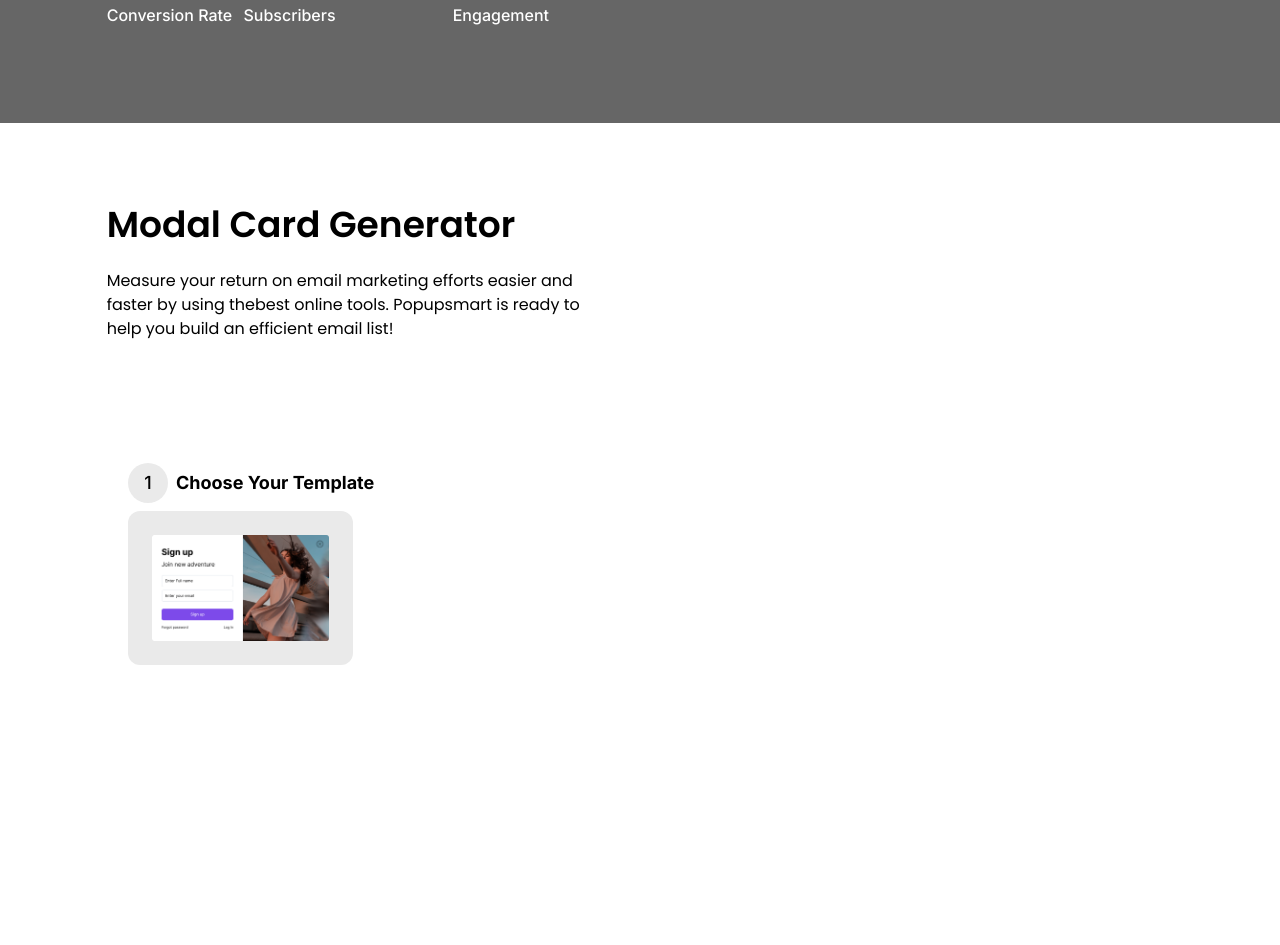
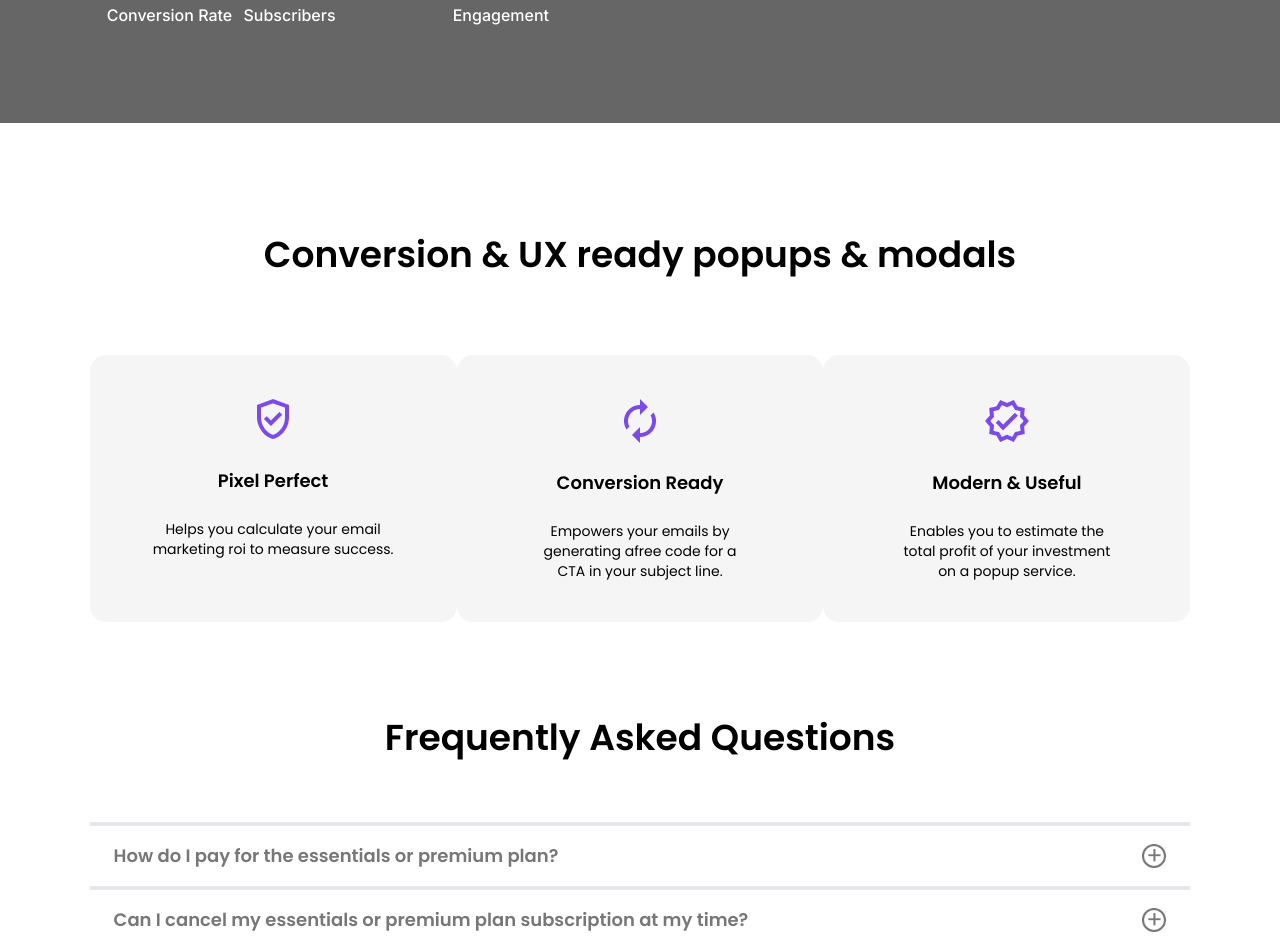
Before and after one commit to AEmre23/popup-generator, a Next.js app: page / in a window 1280 px wide. Shown: the part 1227-2172 px from the top of the page. Built offline with nearby package versions, Linux system fonts and the light colour scheme; a small style sheet from the web is missing.

Commit message:
added little details.

```diff
--- a/components/ChooseTemplate.js
+++ b/components/ChooseTemplate.js
@@ -5,7 +5,7 @@ import { SelectedContext } from './Contexts/SelectedContext'
 import Header from './utilities/header'
 
 const ChooseTemplate = () => {
-  const { modalArray, setChosenModal } = useContext(ModalsContext)
+  const { modalArray, setChosenModal,openEditor,setOpenEditor } = useContext(ModalsContext)
   const { setPopupImage } = useContext(SelectedContext)
 
   const editTemplate = (selectedTemplate) => {
@@ -14,7 +14,9 @@ const ChooseTemplate = () => {
     setPopupImage(selectedTemplate[2])
   }
   return (
-    <div id='templates' className="h-screen w-full my-6 bg-white rounded-3xl">
+    <>
+    {openEditor &&
+    <div className="max-h-screen w-full my-6 bg-white rounded-3xl">
       <div className='px-32 py-4'>
         <Header number='1' text='Choose Your Template' />
         <div className="flex flex-wrap justify-between items-center gap-[4%] gap-y-5">
@@ -35,7 +37,9 @@ const ChooseTemplate = () => {
         </div>
 
       </div>
-    </div>
+      </div>
+      }
+    </>
   )
 }
 
--- a/components/Contexts/ModalContexts.js
+++ b/components/Contexts/ModalContexts.js
@@ -7,13 +7,14 @@ export const ModalsContext = createContext();
 
 const ModalProvider = (props) => {
 
+  const [openEditor,setOpenEditor] = useState(false)
   const [chosenModal,setChosenModal] = useState([])
   const [modalArray, setModalArray] = useState([
     // boolen is for model have a logo section or not
     [Modal1, modal1,Modal1Img,false],
   ])
   return (
-    <ModalsContext.Provider value={{modalArray,setModalArray,chosenModal,setChosenModal}}>
+    <ModalsContext.Provider value={{modalArray,setModalArray,chosenModal,setChosenModal,openEditor,setOpenEditor}}>
       {props.children}
     </ModalsContext.Provider>
   )
--- a/components/Header.js
+++ b/components/Header.js
@@ -1,9 +1,11 @@
-import React from 'react'
+import React,{useContext} from 'react'
 import Image from 'next/image'
 import headerImg from './assets/header.png'
 import { AiOutlineDown } from 'react-icons/ai'
+import { ModalsContext } from './Contexts/ModalContexts'
 
 const Header = () => {
+  const {setOpenEditor} = useContext(ModalsContext)
   return (
     <div className='w-full flex items-center justify-center'>
       <div className="w-10/12 h-14 flex justify-between items-end">
@@ -24,7 +26,7 @@ const Header = () => {
         </div>
         <div className="w-2/5 flex justify-end gap-6 items-center h-auto">
           <button className="transition-all py-[2px] px-3 border-2 rounded-xl border-white hover:shadow-md hover:border-black">Sign In</button>
-          <a href="#templates"><button className="bg-[#7D4AEA] py-1 px-3 rounded-xl text-white shadow-md transition-all border-2 hover:bg-white hover:text-[#7D4AEA] hover:border-[#7D4AEA]">Try for free</button></a>
+          <a href="#templates"><button onClick={()=> setOpenEditor(true)} className="bg-[#7D4AEA] py-1 px-3 rounded-xl text-white shadow-md transition-all border-2 hover:bg-white hover:text-[#7D4AEA] hover:border-[#7D4AEA]">Try for free</button></a>
         </div>
       </div>
     </div>
--- a/components/Hero.js
+++ b/components/Hero.js
@@ -1,4 +1,4 @@
-import React from 'react'
+import React, { useContext } from 'react'
 import Image from 'next/image'
 import heroModal from './assets/hero.png'
 import glass from './assets/glass.png'
@@ -6,8 +6,10 @@ import hero1 from './assets/hero-i1.png'
 import hero2 from './assets/hero-i2.png'
 import {AiOutlineCheck} from 'react-icons/ai'
 import Header from './Header'
+import { ModalsContext } from './Contexts/ModalContexts'
 
 const Hero = () => {
+  const {openEditor,setOpenEditor} = useContext(ModalsContext)
   return (
     <>
     <div className="h-screen relative bg-gradient-to-t from-[#E3F2F7] flex flex-col items-center to-white">
@@ -21,7 +23,7 @@ const Hero = () => {
           rotate-90 that can becomposed to build any design, directly in your markup.
           </div>
         <a href="#templates">
-          <button className="bg-[#7D4AEA] p-4 px-6 text-lg text-white rounded-xl transition-all hover:brightness-110 shadow-[0px_5px_10px_2px_#7D4AEA45] font-inter">
+          <button onClick={()=> setOpenEditor(true)} className="bg-[#7D4AEA] p-4 px-6 text-lg text-white rounded-xl transition-all hover:brightness-110 shadow-[0px_5px_10px_2px_#7D4AEA45] font-inter">
             Try it out now
           </button>
         </a>
@@ -74,7 +76,8 @@ const Hero = () => {
           <div className="text-3xl font-medium">Popupsmart meets<br />all your business<br />needs.</div>
         </div>
       </div>
-      <div className="bg-white h-[300px] flex justify-center items-center w-full">
+      {openEditor &&
+      <div  id='templates' className="bg-white h-[300px] flex justify-center items-center w-full">
         <div className="w-10/12">
           <div className="font-poppins mb-6 font-semibold text-4xl">
             Modal Card Generator
@@ -86,6 +89,7 @@ const Hero = () => {
           </div>
         </div>
       </div>
+      }
     </>
 
   )
```
